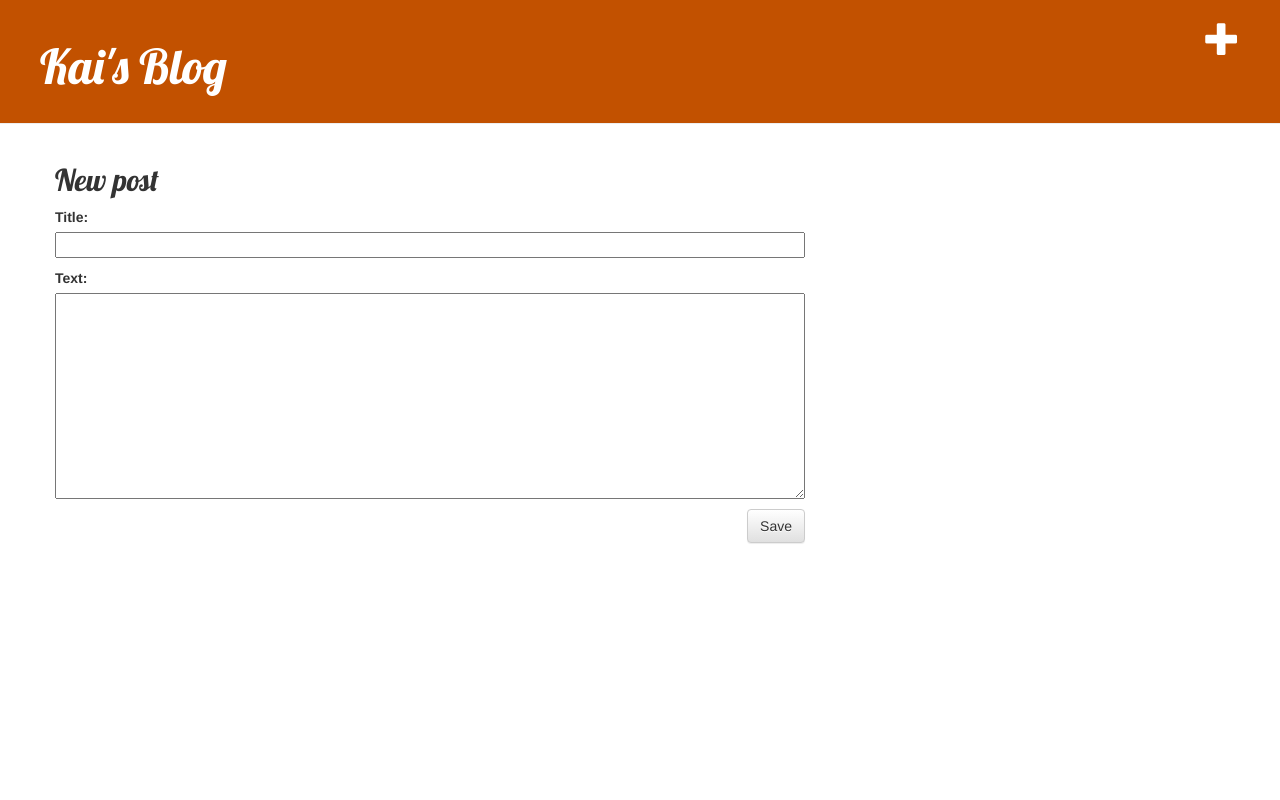
After one commit to 88kai/my-first-blog, a Django app: page /post/new/ in a window 1280 px wide. The commit adds this page. Run offline with Django 3.2, Linux system fonts and the light colour scheme; some libraries are stand-ins or nearby versions.

Commit message:
Added post_view

```diff
--- /dev/null
+++ b/blog/forms.py
@@ -0,0 +1,9 @@
+from django import forms
+
+from .models import Post
+
+class PostForm(forms.ModelForm):
+
+    class Meta:
+        model = Post
+        fields = ('title', 'text',)
--- /dev/null
+++ b/blog/static/css/blog.css
@@ -0,0 +1,46 @@
+.page-header {
+    background-color: #C25100;
+    margin-top: 0;
+    padding: 20px 20px 20px 40px;
+}
+
+.page-header h1, .page-header h1 a, .page-header h1 a:visited, .page-header h1 a:active {
+    color: #ffffff;
+    font-size: 36pt;
+    text-decoration: none;
+}
+
+.content {
+    margin-left: 40px;
+}
+
+h1, h2, h3, h4 {
+    font-family: 'Lobster', cursive;
+}
+
+.date {
+    color: #828282;
+}
+
+.save {
+    float: right;
+}
+
+.post-form textarea, .post-form input {
+    width: 100%;
+}
+
+.top-menu, .top-menu:hover, .top-menu:visited {
+    color: #ffffff;
+    float: right;
+    font-size: 26pt;
+    margin-right: 20px;
+}
+
+.post {
+    margin-bottom: 70px;
+}
+
+.post h2 a, .post h2 a:visited {
+    color: #000000;
+}
--- /dev/null
+++ b/blog/templates/blog/base.html
@@ -0,0 +1,24 @@
+{% load static %}
+<html>
+    <head>
+        <title>kai's blog</title>
+        <link rel="stylesheet" href="//maxcdn.bootstrapcdn.com/bootstrap/3.2.0/css/bootstrap.min.css">
+        <link rel="stylesheet" href="//maxcdn.bootstrapcdn.com/bootstrap/3.2.0/css/bootstrap-theme.min.css">
+        <link href='//fonts.googleapis.com/css?family=Lobster&subset=latin,latin-ext' rel='stylesheet' type='text/css'>
+        <link rel="stylesheet" href="{% static 'css/blog.css' %}">
+    </head>
+    <body>
+        <div class="page-header">
+            <a href="{% url 'post_new' %}" class="top-menu"><span class="glyphicon glyphicon-plus"></span></a>
+            <h1><a href="/">Kai's Blog</a></h1>
+        </div>
+        <div class="content container">
+            <div class="row">
+                <div class="col-md-8">
+                {% block content %}
+                {% endblock %}
+                </div>
+            </div>
+        </div>
+    </body>
+</html>
--- /dev/null
+++ b/blog/templates/blog/post_edit.html
@@ -0,0 +1,9 @@
+{% extends 'blog/base.html' %}
+
+{% block content %}
+    <h2>New post</h2>
+    <form method="POST" class="post-form">{% csrf_token %}
+        {{ form.as_p }}
+        <button type="submit" class="save btn btn-default">Save</button>
+    </form>
+{% endblock %}
--- a/blog/urls.py
+++ b/blog/urls.py
@@ -3,4 +3,6 @@ from . import views
 
 urlpatterns = [
     path('', views.post_list, name='post_list'),
+    path('post/<int:pk>/', views.post_detail, name='post_detail'),
+    path('post/new/', views.post_new, name='post_new'),
 ]
--- a/blog/views.py
+++ b/blog/views.py
@@ -1,6 +1,18 @@
 from django.shortcuts import render
-
+from django.utils import timezone
+from .models import Post
+from django.shortcuts import render, get_object_or_404
+from .forms import PostForm
 # Create your views here.
 
 def post_list(request):
-    return render(request, 'blog/post_list.html', {})
+    posts = Post.objects.filter(published_date__lte=timezone.now()).order_by('published_date')
+    return render(request, 'blog/post_list.html', {'posts': posts})
+
+def post_detail(request, pk):
+    post = get_object_or_404(Post, pk=pk)
+    return render(request, 'blog/post_detail.html', {'post': post})
+
+def post_new(request):
+    form = PostForm()
+    return render(request, 'blog/post_edit.html', {'form': form})
```
Also changed, not shown: blog/templates/blog/post_detail.html (added, +13 -0 lines), blog/templates/blog/post_list.html (+19 -13 lines).
